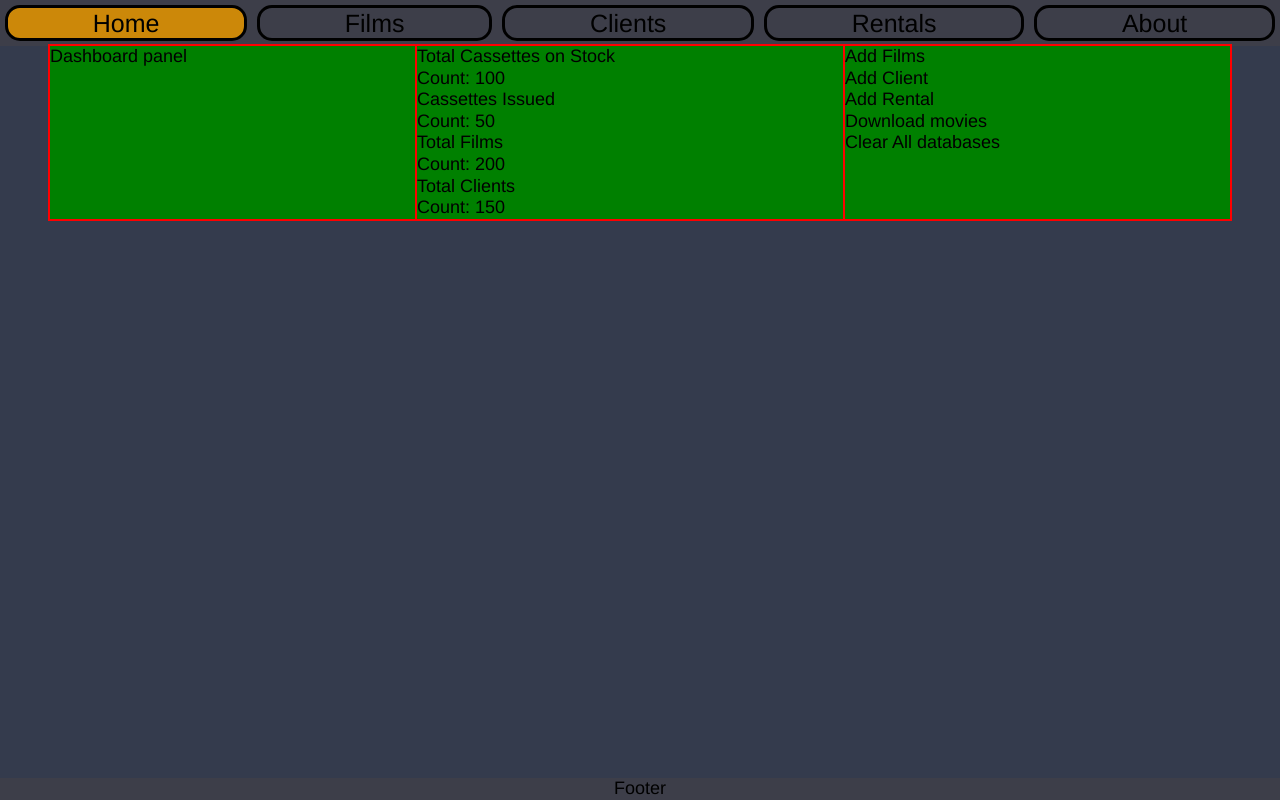
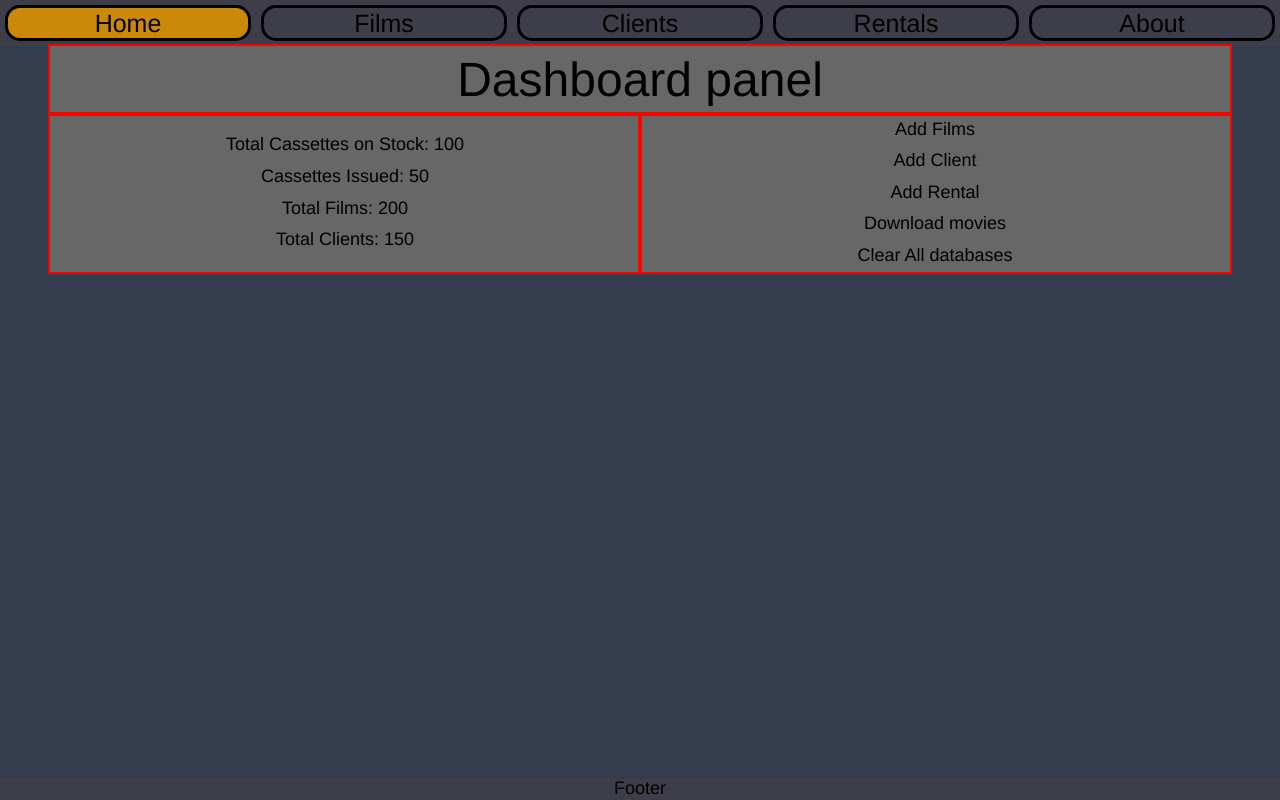
Before and after one commit to EvansTrein/BlockbusterVHS, a Vue app in the folder frontend/: page / in a window 1280 px wide. Built offline with nearby package versions, Linux system fonts and the light colour scheme; a web font is replaced by a local one.

Commit message:
dashboard panel update and minor fix

```diff
--- a/frontend/src/components/Dashboard.vue
+++ b/frontend/src/components/Dashboard.vue
@@ -3,13 +3,13 @@
     <h2 class="dashboard__title">Dashboard panel</h2>
     <div class="dashboard__parametrs">
       <div v-for="param in parameters" :key="param.title" class="dashboard__parametrs-item">
-        <h3>{{ param.title }}</h3>
-        <p>Count: {{ param.count }}</p>
+        <span>{{ param.title }}: </span>
+        <span>{{ param.count }}</span>
       </div>
     </div>
     <div class="dashboard__operations">
       <div v-for="oper in operations" :key="oper.title" class="dashboard__operations-item">
-        <h3>{{ oper.title }}</h3>
+        <h3 @click="alertFunc">{{ oper.title }}</h3>
       </div>
     </div>
   </div>
@@ -33,6 +33,11 @@ const operations = reactive<Operation[]>([
   { title: "Download movies", description: "", apiPath: "", method: "POST" },
   { title: "Clear All databases", description: "", apiPath: "", method: "DELETE" },
 ]);
+
+const alertFunc = () => {
+	alert("hello from alertFunc")
+}
+
 </script>
 
 <style scoped lang="scss"></style>
--- a/frontend/src/scss/_vars.scss
+++ b/frontend/src/scss/_vars.scss
@@ -3,7 +3,7 @@ $mainFont: "Montserrat", Helvetica, Arial, sans-serif;
 $mainFontColor: #000000;
 $mainFontSize: 18px;
 $mainLineHeight: 1.2;
-$titleFontSize: 20px;
+$dashboardFontSize: 3rem;
 
 // Size
 $lgDesktopWidth: 1400px;
--- a/frontend/src/scss/common/_dashboard.scss
+++ b/frontend/src/scss/common/_dashboard.scss
@@ -2,14 +2,44 @@
 @use "./../_mixins";
 
 .dashboard {
-	background-color: vars.$debugBackground;
-	display: flex;
-	justify-content: center;
+  background-color: vars.$debugBackground;
+  display: grid;
+  grid-template-columns: 1fr 1fr;
+  grid-template-areas:
+    "title 		 title"
+    "parametrs operations";
 
-	> * {
-		flex-grow: 1;
-		outline: vars.$debugOutline;
-		background-color: green;
-	}
+  > * {
+    outline: vars.$debugOutline;
+    // background-color: green;
+  }
 
+  &__title {
+    grid-area: title;
+    text-align: center;
+    padding: 5px;
+    font-size: vars.$dashboardFontSize;
+  }
+
+  &__parametrs {
+    grid-area: parametrs;
+		display: flex;
+		flex-direction: column;
+		align-items: center;
+		justify-content: center;
+		> * {
+			margin: 5px;
+		}
+  }
+
+  &__operations {
+    grid-area: operations;
+		display: flex;
+		flex-direction: column;
+		align-items: center;
+		justify-content: center;
+		> * {
+			margin: 5px;
+		}
+  }
 }
--- a/frontend/src/scss/common/_header.scss
+++ b/frontend/src/scss/common/_header.scss
@@ -35,10 +35,12 @@
   }
 
   &-item {
-    margin: 15px 15px;
+    margin: 10px 20px;
+		margin-top: 12px;
     background-color: transparent;
 		flex-grow: 1;
 		flex-shrink: 1;
+		flex-basis: 120px;
     transition: background-color 0.3s ease;
     @include mixins.btn(vars.$black, none, 15px, vars.$black, 25px);
 
@@ -47,7 +49,6 @@
 			text-align: center;
       width: 100%;
       height: 100%;
-      padding: 0px 50px;
       color: vars.$black;
     }
 
```
